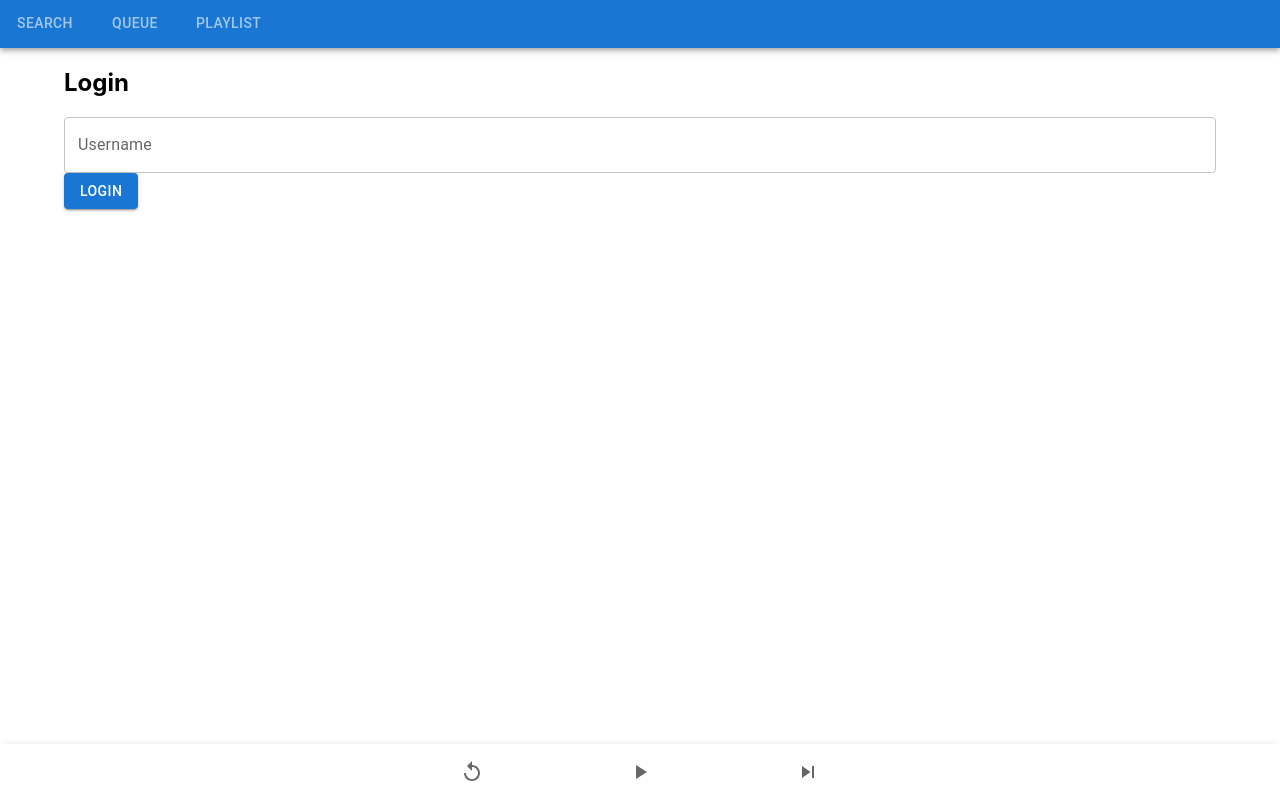
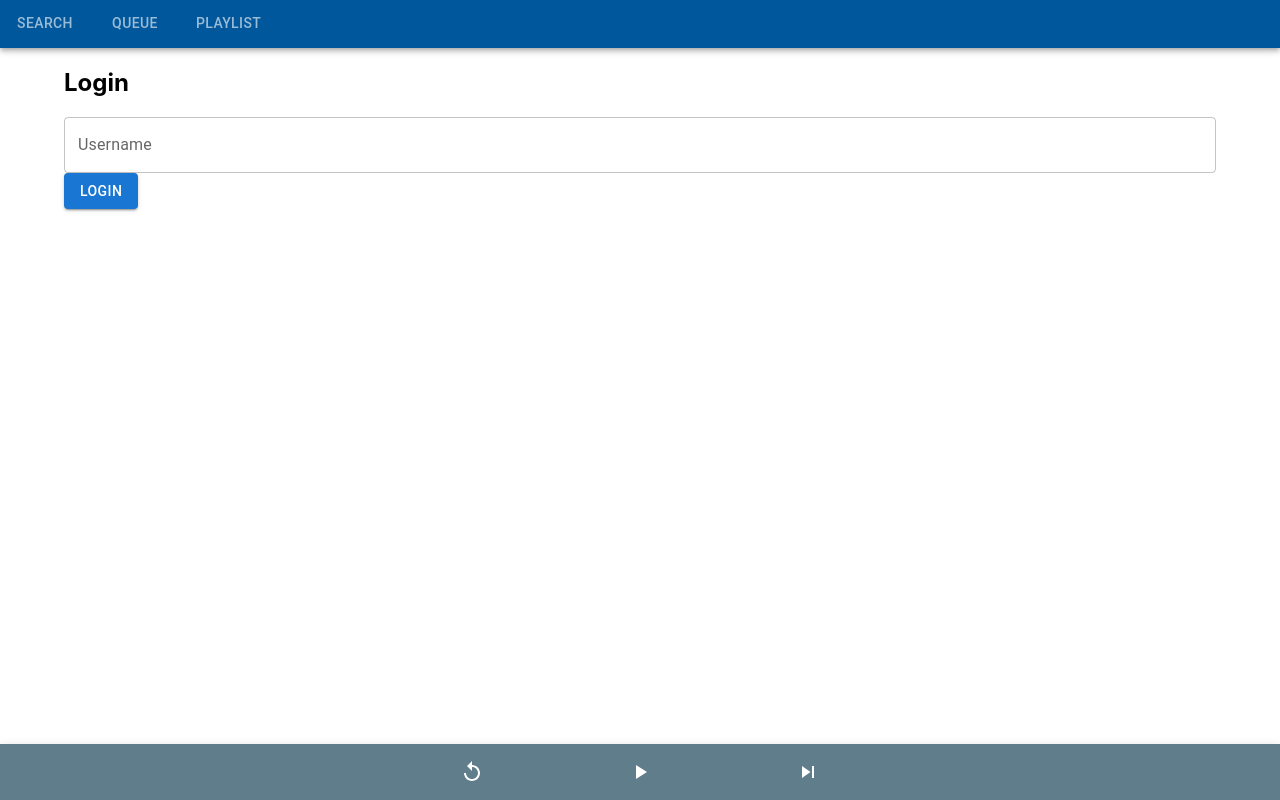
Before and after one commit to labeebk1/k-music-frontend, a React (Create React App) app: page / in a window 1280 px wide. Built offline with nearby package versions, Linux system fonts and the light colour scheme.

Commit message:
update color schemes

```diff
--- a/src/App.js
+++ b/src/App.js
@@ -16,6 +16,7 @@ function App() {
         <Tabs
           textColor="inherit"
           indicatorColor="secondary"
+          sx={{ backgroundColor: '#01579b' }}
         >
           <Tab
             label="Search"
--- a/src/components/BotControlBar.js
+++ b/src/components/BotControlBar.js
@@ -42,22 +42,41 @@ function BotControlBar() {
   };
 
   return (
-    <Paper sx={{ position: 'fixed', bottom: 0, left: 0, right: 0, backgroundColor: 'green' }} elevation={3}>
-      <BottomNavigation>
+    <Paper
+      sx={{
+        position: 'fixed',
+        bottom: 0,
+        left: 0,
+        right: 0,
+        backgroundColor: '#607d8b', // Dark grey background
+        color: 'white', // Text color
+      }}
+      elevation={3}
+    >
+      <BottomNavigation sx={{ backgroundColor: '#607d8b' }}> {/* Ensuring inner navigation matches the theme */}
         <BottomNavigationAction
           label="Replay"
           icon={<ReplayIcon />}
           onClick={handleReplay}
+          sx={{
+            color: 'white', // Icon and label color
+          }}
         />
         <BottomNavigationAction
           label={isPlaying ? 'Pause' : 'Play'}
           icon={isPlaying ? <PauseIcon /> : <PlayArrowIcon />}
           onClick={handlePlayPause}
+          sx={{
+            color: 'white', // Icon and label color
+          }}
         />
         <BottomNavigationAction
           label="Next"
           icon={<SkipNextIcon />}
           onClick={handleNext}
+          sx={{
+            color: 'white', // Icon and label color
+          }}
         />
       </BottomNavigation>
 
```
